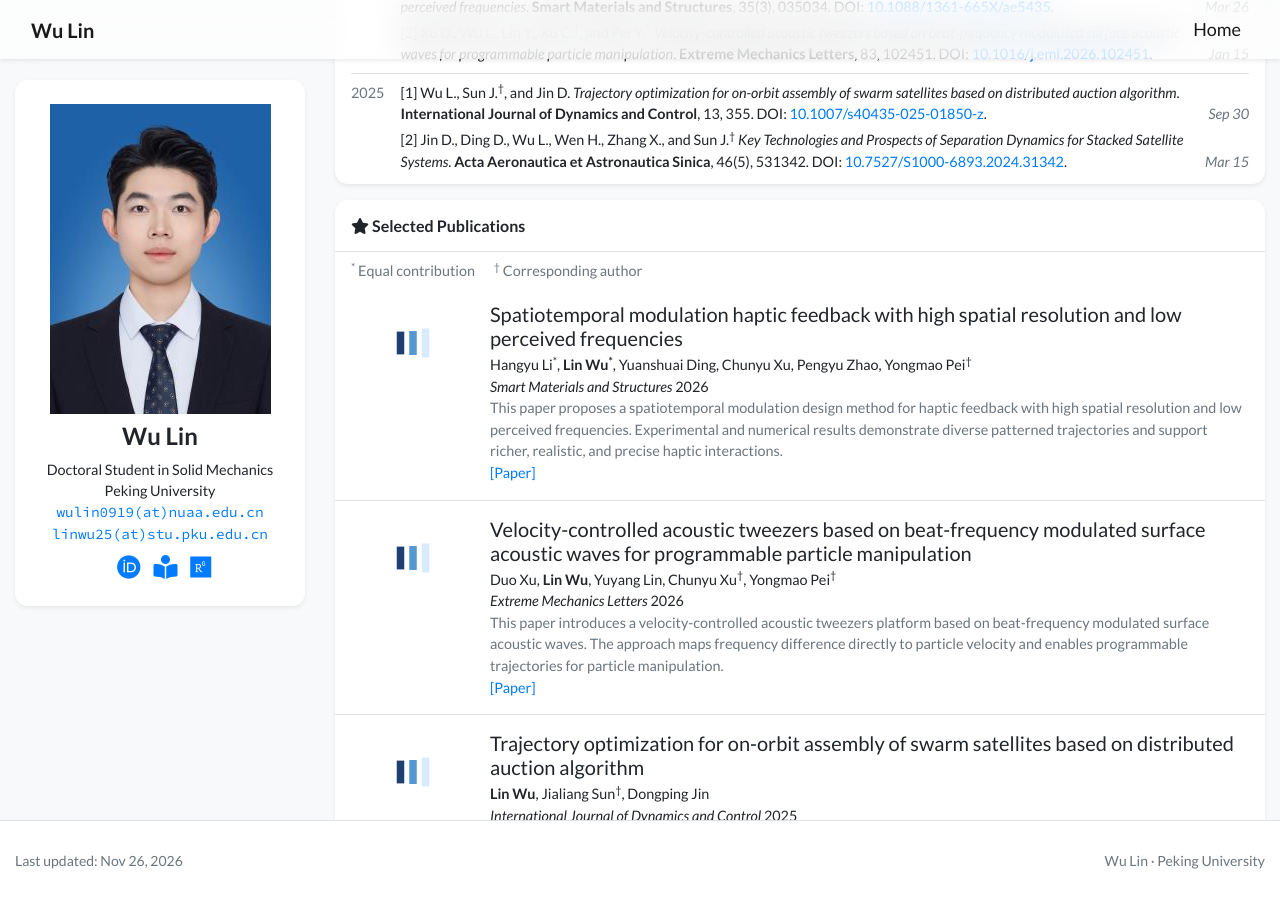
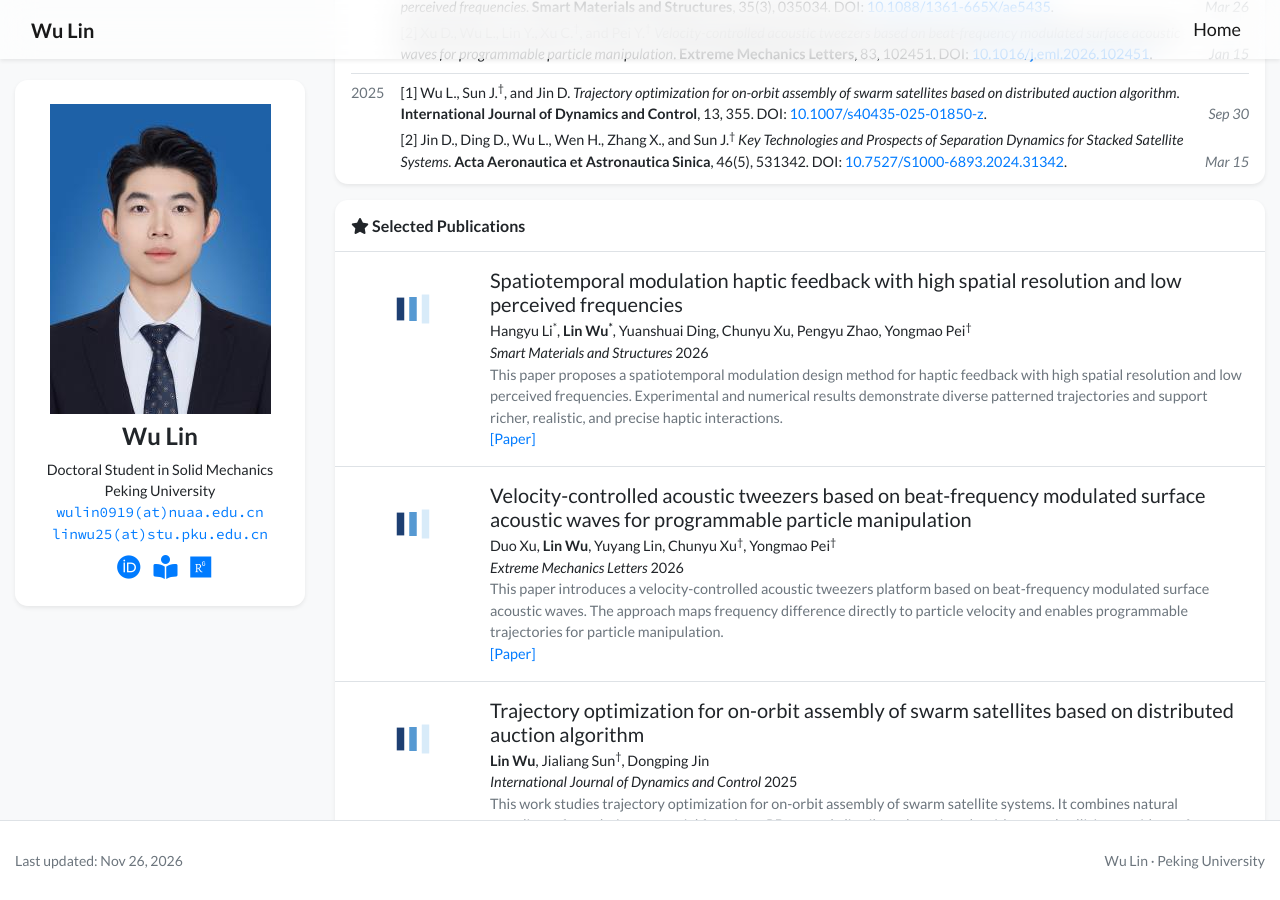
Before and after one commit to WuLin0919/wulin0919.github.io, a Jekyll site: the page built from index.html, in a window 1280 px wide and 900 px high, scrolled down 841 px. Built offline with Jekyll 4.4.1, drawn with Linux system fonts in a browser that asks for light colours; nearby versions of some CDN libraries; a style sheet for code colours, icons or effects is not loaded.

Commit message:
Remove duplicate author legend from selected publications

```diff
--- a/_includes/widgets/publication_card.html
+++ b/_includes/widgets/publication_card.html
@@ -3,9 +3,6 @@
     <h6 class="border-bottom border-gray p-3 mb-0">
         {% if include.title %}{{ include.title }}{% else %}<i class="fas fa-star"></i> Selected Recent Publications{% endif %}
     </h6>
-    <div class="px-3 pt-2 pb-1">
-        {% include widgets/publication_legend.html %}
-    </div>
     {% for item in publications limit:include.limit %}
         {% include widgets/publication_item.html item=item first=false last=false %}
     {% endfor %}
```
